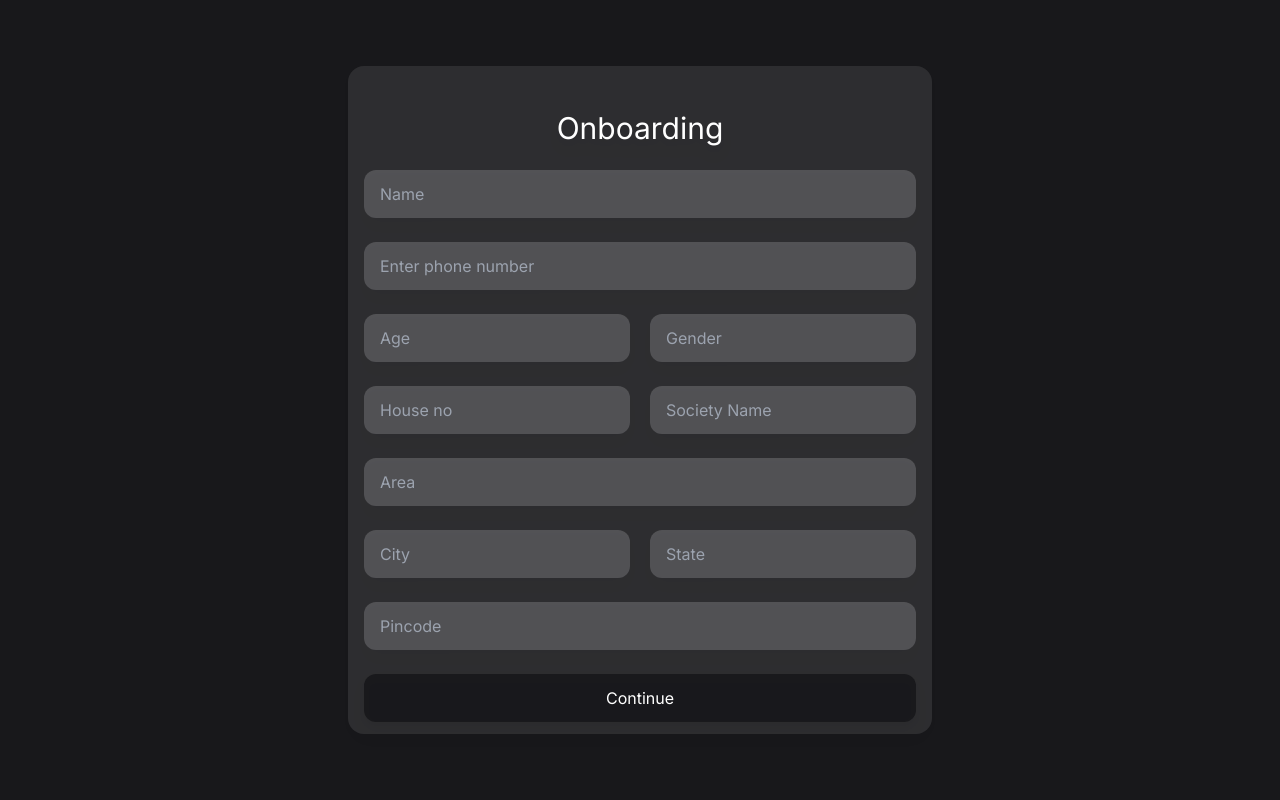
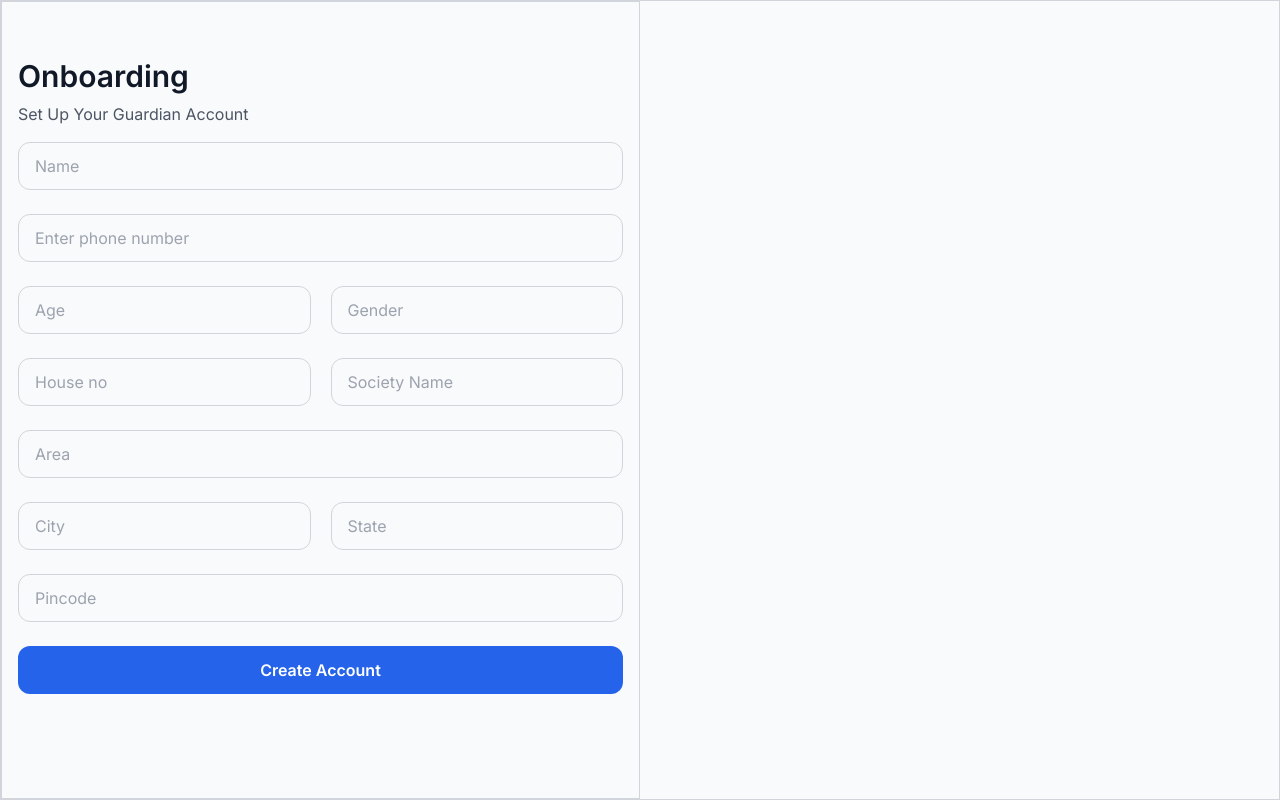
Before and after one commit to NotTheRightGuy/odoo-shortlisting-hack, a Next.js app: page /onboarding in a window 1280 px wide. Built offline with nearby package versions, Linux system fonts and the light colour scheme.

Commit message:
onboarding screen ui improved v1

```diff
--- a/app/onboarding/page.tsx
+++ b/app/onboarding/page.tsx
@@ -40,22 +40,23 @@ function OnBoarding() {
     e.preventDefault();
   };
   return (
-    <div className="flex h-screen w-screen items-center justify-center bg-zinc-900">
-      <form className="h-fit min-w-96 max-w-fit rounded-2xl bg-gray-200/10 px-4 py-3 drop-shadow-lg">
-        <h1 className="mb-6 mt-8 text-center text-3xl text-white">
+    <div className="grid h-screen w-screen border border-gray-300 bg-gray-50">
+      <form className="h-full min-w-96 max-w-[50%] border border-gray-300 bg-gray-50 p-6 px-4">
+        <h1 className="mb-2 mt-8 text-3xl font-semibold text-gray-900">
           Onboarding
         </h1>
+        <p className="mb-4 text-gray-600">Set Up Your Guardian Account</p>
 
         <input
           type="text"
-          className="mx-auto block h-12 w-full rounded-xl bg-gray-200/20 px-4 py-2 text-left text-white"
+          className="mx-auto block h-12 w-full rounded-xl border border-gray-300 bg-gray-50 px-4 py-2 text-left text-white"
           placeholder="Name"
           name="name"
           value={userDetails.name}
           onChange={handleChange}
         />
         <input
-          className="mx-auto mt-6 block h-12 w-full rounded-xl bg-gray-200/20 px-4 py-2 text-left text-white"
+          className="mx-auto mt-6 block h-12 w-full rounded-xl border border-gray-300 bg-gray-50 px-4 py-2 text-left text-white"
           placeholder="Enter phone number"
           value={userDetails.phone}
           name="phone"
@@ -67,7 +68,7 @@ function OnBoarding() {
           <input
             type="number"
             min={0}
-            className="mx-auto mt-6 block h-12 w-full rounded-xl bg-gray-200/20 px-4 py-2 text-left text-white"
+            className="mx-auto mt-6 block h-12 w-full rounded-xl border border-gray-300 bg-gray-50 px-4 py-2 text-left text-white"
             placeholder="Age"
             name="age"
             value={userDetails.age}
@@ -76,7 +77,7 @@ function OnBoarding() {
 
           <input
             type="text"
-            className="mx-auto mt-6 block h-12 w-full rounded-xl bg-gray-200/20 px-4 py-2 text-left text-white"
+            className="mx-auto mt-6 block h-12 w-full rounded-xl border border-gray-300 bg-gray-50 px-4 py-2 text-left text-white"
             placeholder="Gender"
             name="gender"
             value={userDetails.gender}
@@ -86,7 +87,7 @@ function OnBoarding() {
         <div className="flex items-center justify-start gap-5">
           <input
             type="text"
-            className="mx-auto mt-6 block h-12 w-full rounded-xl bg-gray-200/20 px-4 py-2 text-left text-white"
+            className="mx-auto mt-6 block h-12 w-full rounded-xl border border-gray-300 bg-gray-50 px-4 py-2 text-left text-white"
             placeholder="House no"
             name="houseNo"
             value={userDetails.houseNo}
@@ -94,7 +95,7 @@ function OnBoarding() {
           />
           <input
             type="text"
-            className="mx-auto mt-6 block h-12 w-full rounded-xl bg-gray-200/20 px-4 py-2 text-left text-white"
+            className="mx-auto mt-6 block h-12 w-full rounded-xl border border-gray-300 bg-gray-50 px-4 py-2 text-left text-white"
             placeholder="Society Name"
             name="societyName"
             value={userDetails.societyName}
@@ -103,7 +104,7 @@ function OnBoarding() {
         </div>
         <input
           type="text"
-          className="mx-auto mt-6 block h-12 w-full rounded-xl bg-gray-200/20 px-4 py-2 text-left text-white"
+          className="mx-auto mt-6 block h-12 w-full rounded-xl border border-gray-300 bg-gray-50 px-4 py-2 text-left text-white"
           placeholder="Area"
           name="area"
           value={userDetails.area}
@@ -112,7 +113,7 @@ function OnBoarding() {
         <div className="flex items-center justify-start gap-5">
           <input
             type="text"
-            className="mx-auto mt-6 block h-12 w-full rounded-xl bg-gray-200/20 px-4 py-2 text-left text-white"
+            className="mx-auto mt-6 block h-12 w-full rounded-xl border border-gray-300 bg-gray-50 px-4 py-2 text-left text-white"
             placeholder="City"
             name="city"
             value={userDetails.city}
@@ -120,7 +121,7 @@ function OnBoarding() {
           />
           <input
             type="text"
-            className="mx-auto mt-6 block h-12 w-full rounded-xl bg-gray-200/20 px-4 py-2 text-left text-white"
+            className="mx-auto mt-6 block h-12 w-full rounded-xl border border-gray-300 bg-gray-50 px-4 py-2 text-left text-white"
             placeholder="State"
             name="state"
             value={userDetails.state}
@@ -130,14 +131,14 @@ function OnBoarding() {
         <input
           type="number"
           min={6}
-          className="mx-auto mt-6 block h-12 w-full rounded-xl bg-gray-200/20 px-4 py-2 text-left text-white"
+          className="mx-auto mt-6 block h-12 w-full rounded-xl border border-gray-300 bg-gray-50 px-4 py-2 text-left text-white"
           placeholder="Pincode"
           name="pincode"
           value={userDetails.pincode}
           onChange={handleChange}
         />
-        <button className="mx-auto mt-6 block h-12 w-full rounded-xl bg-zinc-900/90 text-center text-white">
-          Continue
+        <button className="mx-auto mt-6 block h-12 w-full rounded-xl bg-blue-600 text-center font-semibold text-white transition-all ease-in hover:bg-blue-700">
+          Create Account
         </button>
       </form>
     </div>
```
Also changed, not shown: 1 other file (tests, documents, lock files or other folders).
